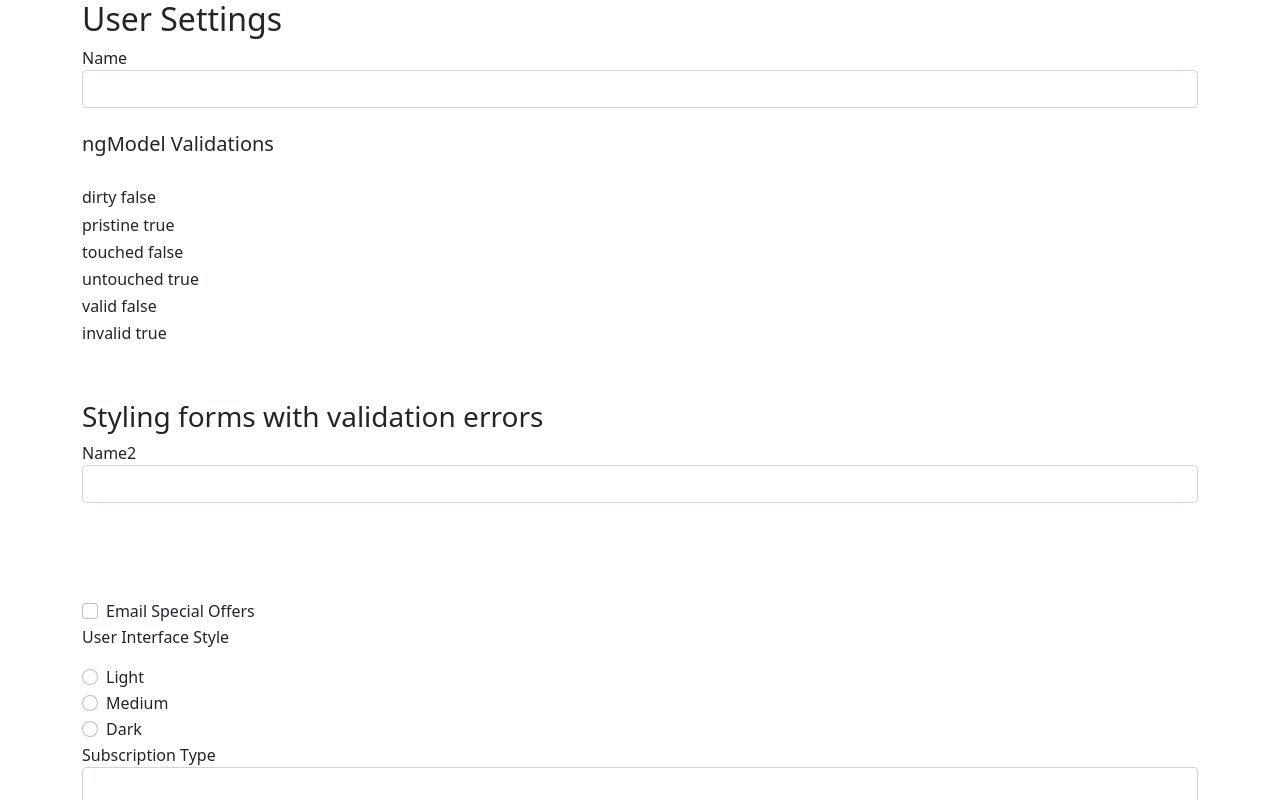
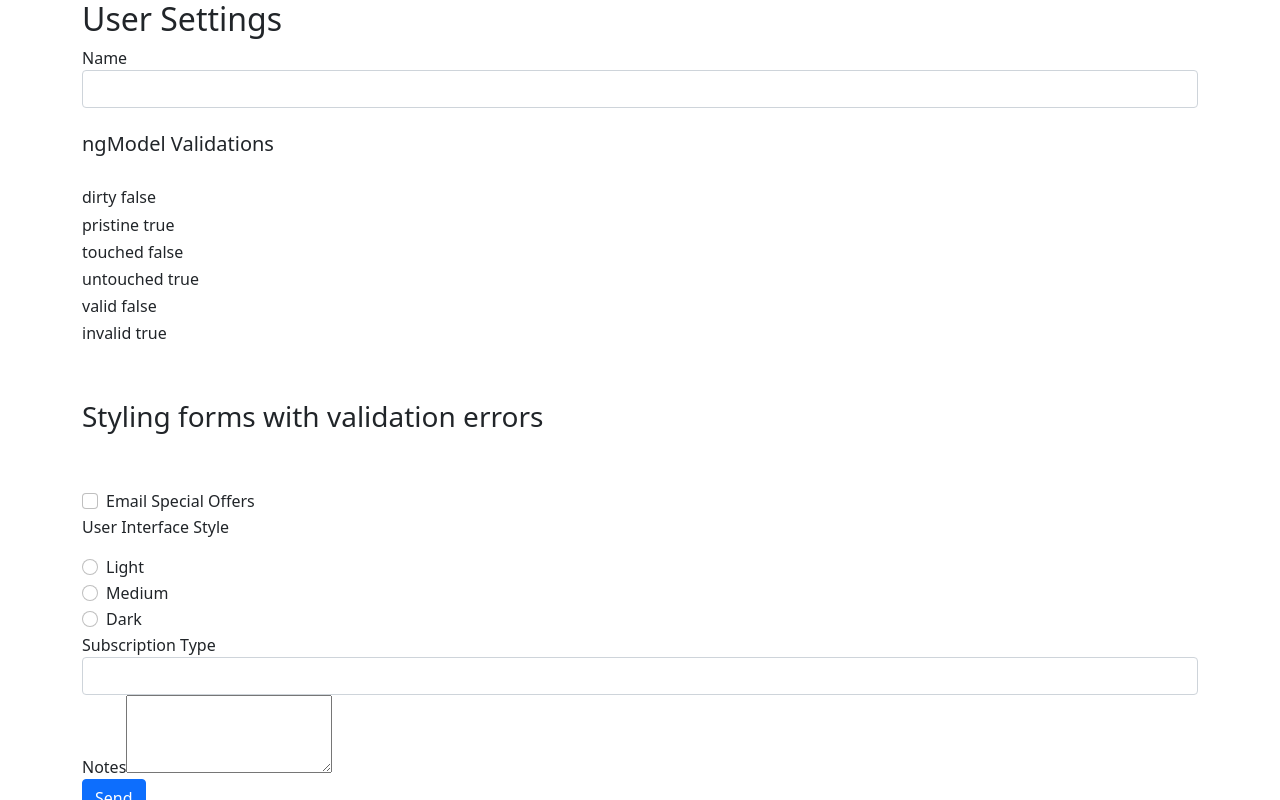
Before and after one commit to antoni0caldeira/MyDreamApp, an Angular app: page / in a window 1280 px wide. Shown: the top 800 px of the page. Built offline with nearby package versions, Linux system fonts and the light colour scheme.

Commit message:
Posting a form

```diff
--- a/src/app/Data/data.service.ts
+++ b/src/app/Data/data.service.ts
@@ -10,7 +10,7 @@ export class DataService {
 
   constructor(private http: HttpClient) { }
   postUserSettingsForm(userSettings: UserSettings) : Observable<any>{
-    return this.http.post('url', userSettings);
+    return this.http.post('https://www.putsreq.com/l8kKkiLuuii29IUzQYJO', userSettings);
 
     // return of(userSettings);
 
--- a/src/app/user-settings-form/user-settings-form.component.html
+++ b/src/app/user-settings-form/user-settings-form.component.html
@@ -21,13 +21,13 @@
 
   <h3>Styling forms with validation errors</h3>
 
-  <div class="form-group">
+  <!-- <div class="form-group">
     <label for="name">Name2</label>
 <input id="name2" name="name2" class="form-control" [(ngModel)]="userSettings.name" required #name2="ngModel" (blur)="onBlur(name2)" [class.field-error]="form.submitted && name2.invalid">
 </div>
 <div [hidden]="!form.submitted || name2.valid" class="alert alert-danger">Please enter a name</div><br>
 
-<br>
+<br> -->
 
 
     <br>
```
Also changed, not shown: Percurso.txt.
